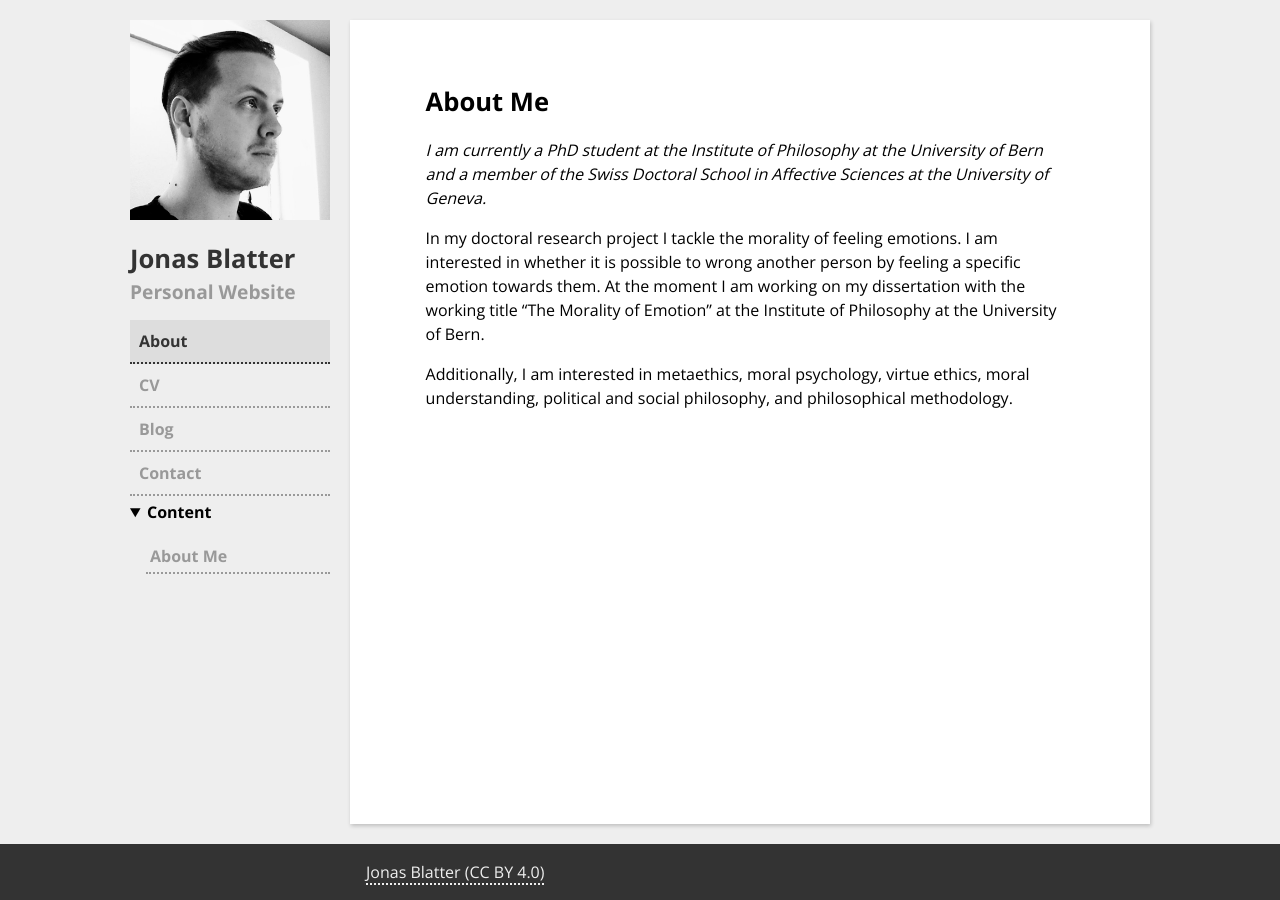
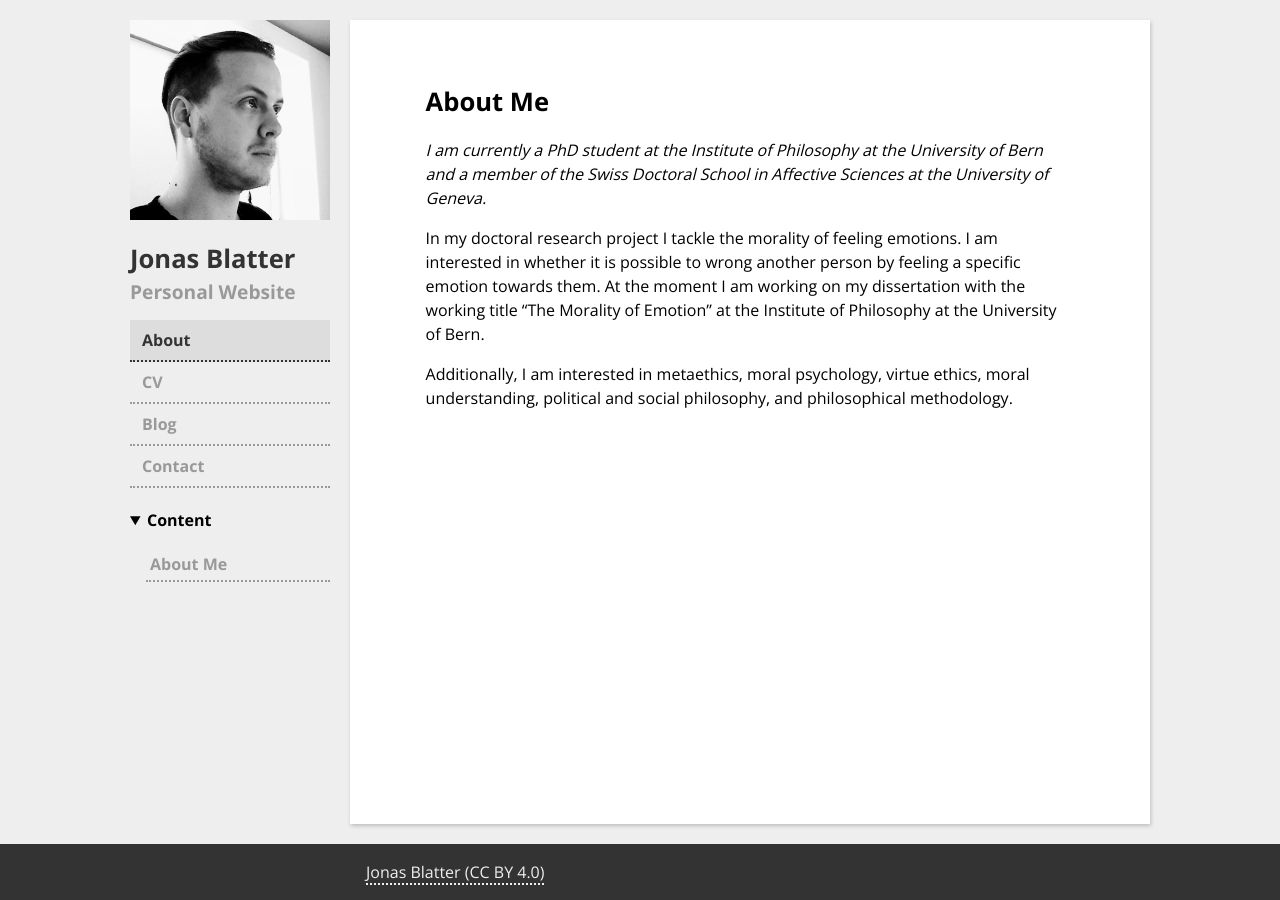
Before and after one commit to jonasblatter/jonasblatter.github.io, a Jekyll site: the page built from about.md, in a window 1280 px wide. Built offline with Jekyll 4.4.1, drawn with Linux system fonts in a browser that asks for light colours; our own code applies the rules of GitHub Pages for plain Markdown files; a style sheet for code colours, icons or effects is not loaded.

Commit message:
nav size fix

```diff
--- a/_sass/main.scss
+++ b/_sass/main.scss
@@ -21,7 +21,7 @@ body {
   'left   nav     main    main    aside   right'
   'left   nav     main    main    aside   right'
   'left   lfoot   footer  footer  rfoot   right';
-  grid-template-rows: min-content 200px 60px 160px auto min-content;
+  grid-template-rows: min-content 200px 60px 168px auto min-content;
   grid-template-columns: auto 200px 390px 390px 200px auto;
   background-color: #eeeeee;
 }
@@ -134,7 +134,7 @@ nav {
     li a {
       display: block;
       font-weight: bold;
-      padding: 9px;
+      padding: 8px 12px;
     }
   }
 }
@@ -148,7 +148,7 @@ nav {
     'left nav    main   main   right'
     'left aside  main   main   right'
     'left lfoot  footer footer right';
-    grid-template-rows: min-content 200px 60px 160px auto min-content;
+    grid-template-rows: min-content 200px 60px 168px auto min-content;
     grid-template-columns: auto 200px 390px 390px auto;
   }
 }
```
